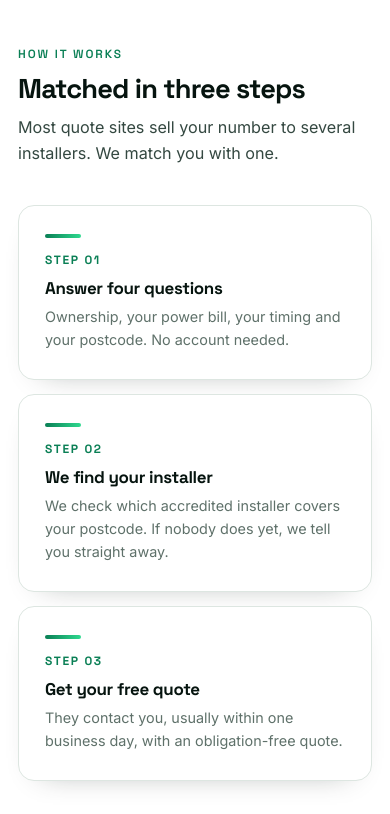
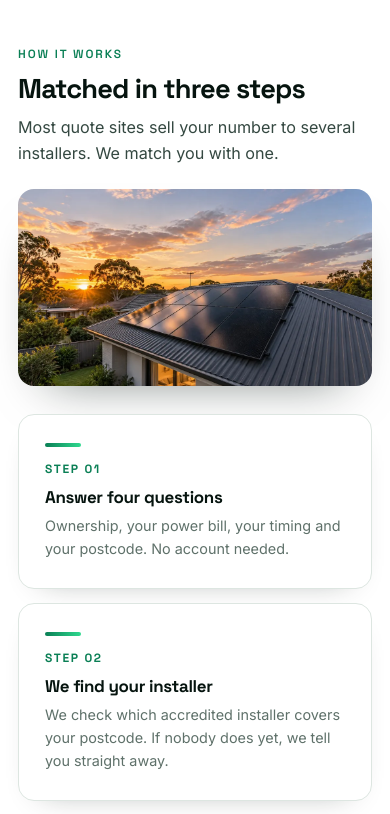
Before and after one commit to buckleydigital/au-solar-quotes, a plain HTML site: page index.html in a window 390 px wide. Shown: the part 1155-1969 px from the top of the page. Drawn offline with Linux system fonts and the light colour scheme.

Commit message:
Add the sunset rooftop photo to the homepage
Sits beside the "How it works" heading on desktop and between the
heading and the steps on phones, with rounded corners. Served as a
94 KB WebP with a 127 KB JPEG fallback instead of the 1.4 MB PNG
(the PNG stays in the repo as the original), lazy-loaded.

Co-Authored-By: Claude Opus 5.5 <noreply@anthropic.com>
Claude-Session: https://claude.ai/code/session_01J7CjvgYyZmtMuyAYCwfEdu

```diff
--- a/index.html
+++ b/index.html
@@ -397,6 +397,12 @@ src="https://www.facebook.com/tr?id=1645419089889035&ev=PageView&noscript=1"
     .card-body{padding:16px 18px 18px}
   }
 /* @end-look-css */
+/* @photo-css */
+  .how-top{display:grid;grid-template-columns:1fr 1.1fr;gap:clamp(24px,4vw,48px);align-items:center;margin-bottom:38px}
+  .how-top .sec-head{margin-bottom:0}
+  .how-photo img{display:block;width:100%;height:auto;border-radius:var(--r-lg);box-shadow:0 24px 50px -30px rgba(6,20,15,.55)}
+  @media(max-width:960px){ .how-top{grid-template-columns:1fr;gap:22px;margin-bottom:28px} }
+/* @end-photo-css */
 </style>
 <!-- @assets -->
 <link rel="icon" href="/favicon.ico" sizes="32x32">
@@ -535,10 +541,16 @@ src="https://www.facebook.com/tr?id=1645419089889035&ev=PageView&noscript=1"
 
 <!-- HOW IT WORKS -->
 <section class="sec" id="how"><div class="wrap">
-  <div class="sec-head">
-    <div class="sec-eyebrow">How it works</div>
-    <h2 class="sec-title">Matched in three steps</h2>
-    <p class="sec-sub">Most quote sites sell your number to several installers. We match you with one.</p>
+  <div class="how-top">
+    <div class="sec-head">
+      <div class="sec-eyebrow">How it works</div>
+      <h2 class="sec-title">Matched in three steps</h2>
+      <p class="sec-sub">Most quote sites sell your number to several installers. We match you with one.</p>
+    </div>
+    <picture class="how-photo">
+      <source srcset="/solar-sunset-au-solar-quotes.webp" type="image/webp">
+      <img src="/solar-sunset-au-solar-quotes.jpg" alt="Solar panels on the roof of an Australian home at sunset" width="1080" height="600" loading="lazy" decoding="async">
+    </picture>
   </div>
   <div class="rail">
     <div class="r"><div class="num">Step 01</div><h3>Answer four questions</h3><p>Ownership, your power bill, your timing and your postcode. No account needed.</p></div>
```
Also changed, not shown: solar-sunset-au-solar-quotes.jpg (added), solar-sunset-au-solar-quotes.webp (added).
